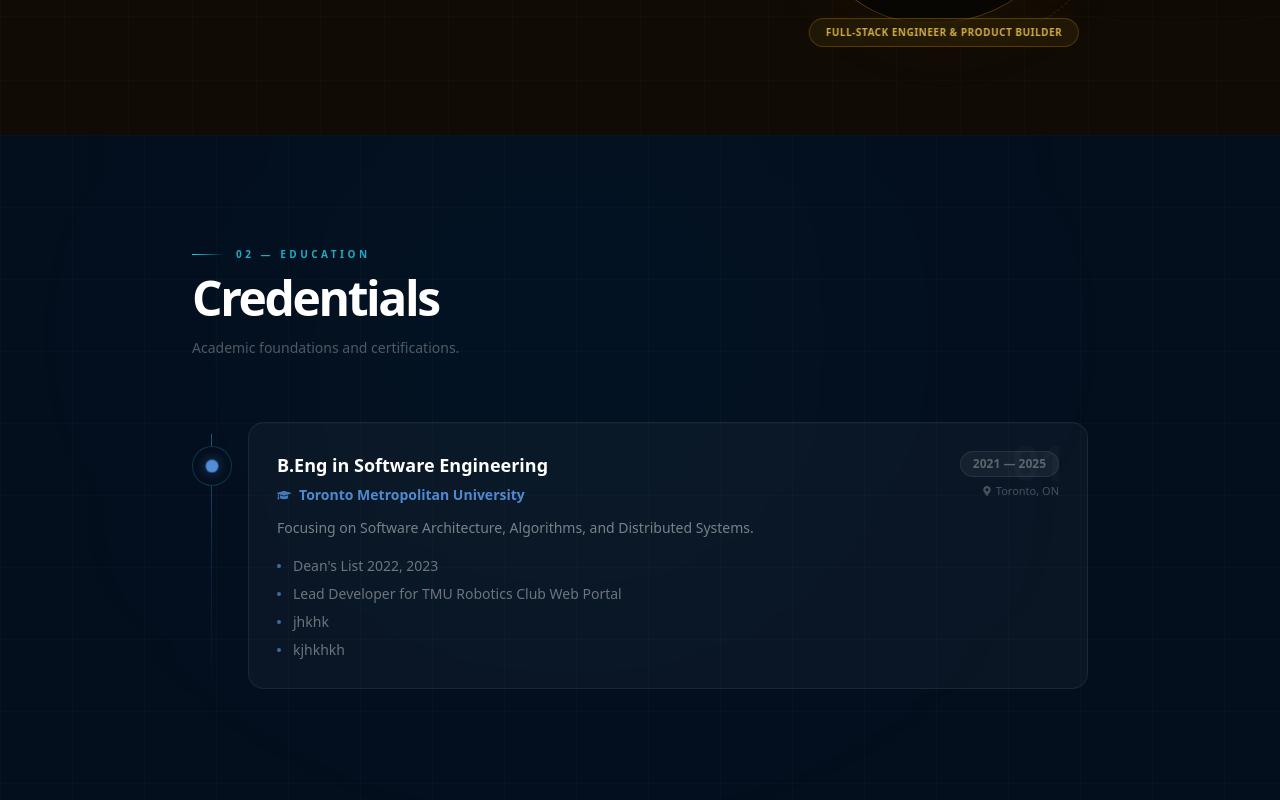
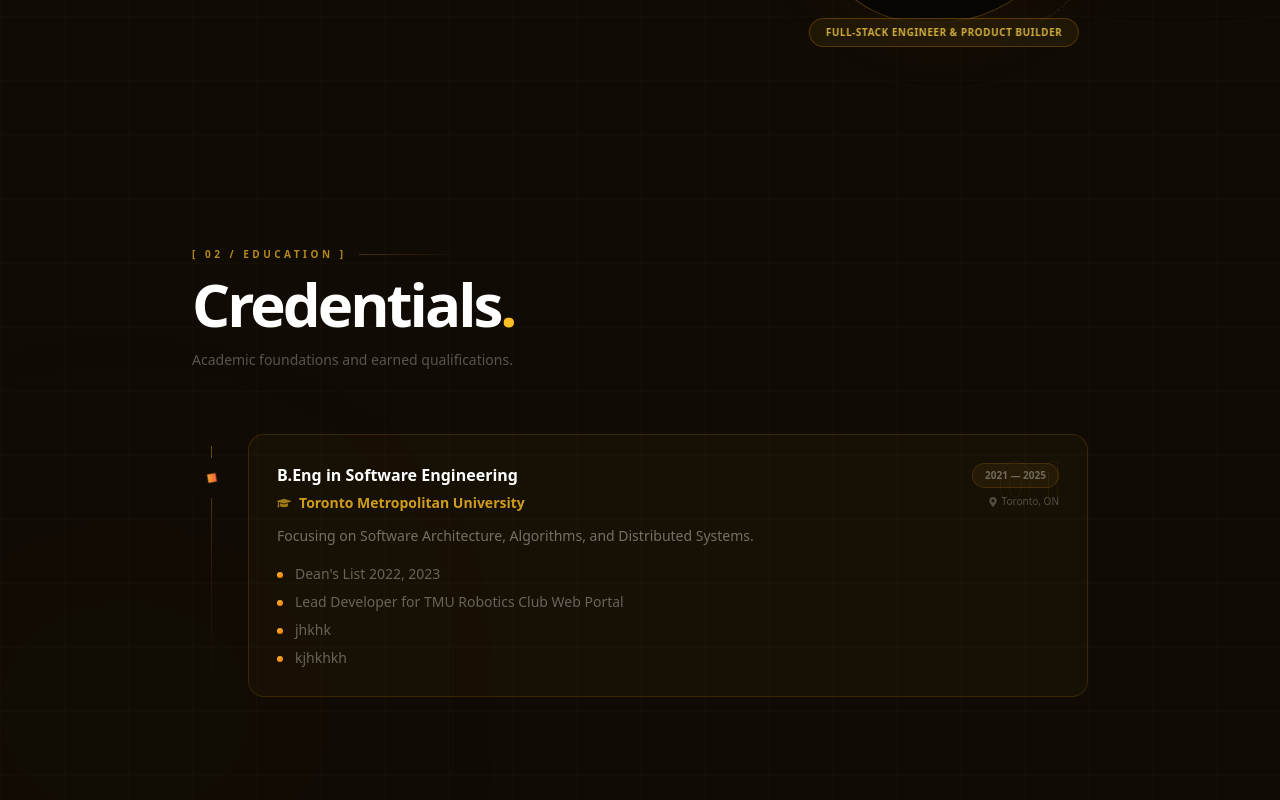
Before and after one commit to salienceenterprises-lab/portfolio-5f77b, a Next.js app: page /portfolio-5f77b/ in a window 1280 px wide. Shown: the part 1360-2160 px from the top of the page. Built offline with nearby package versions, Linux system fonts and the light colour scheme.

Commit message:
Update app/components/education.jsx via Portfolio SaaS

```diff
--- a/app/components/education.jsx
+++ b/app/components/education.jsx
@@ -6,125 +6,90 @@ export default function PortfolioEducation({ data }) {
   if (!data?.education?.length) return null;
 
   return (
-    <section id="education" className="relative py-28 px-6 overflow-hidden bg-[#040f1e]">
+    <section id="education" className="relative py-28 px-6 overflow-hidden bg-[#100b05]">
 
-      {/* Ambient */}
       <div className="absolute inset-0 pointer-events-none">
-        <div className="absolute top-0 left-1/4 w-[500px] h-[400px] bg-cyan-500/[0.05] rounded-full blur-[160px]" />
-        <div className="absolute inset-0 bg-[linear-gradient(to_right,rgba(255,255,255,0.015)_1px,transparent_1px),linear-gradient(to_bottom,rgba(255,255,255,0.015)_1px,transparent_1px)] bg-[size:72px_72px]" />
+        <div className="absolute bottom-0 left-0 w-[500px] h-[400px] rounded-full blur-[160px] -translate-x-1/4 translate-y-1/4"
+          style={{ background:"radial-gradient(ellipse,rgba(251,191,36,0.05),transparent 70%)" }} />
+        <div className="absolute inset-0 bg-[linear-gradient(rgba(251,191,36,0.02)_1px,transparent_1px),linear-gradient(90deg,rgba(251,191,36,0.02)_1px,transparent_1px)] bg-[size:64px_64px]" />
       </div>
 
       <div className="max-w-4xl mx-auto relative z-10">
-
-        {/* Header */}
-        <motion.div
-          initial={{ opacity: 0, x: -20 }}
-          whileInView={{ opacity: 1, x: 0 }}
-          viewport={{ once: true }}
-          transition={{ duration: 0.6 }}
-          className="flex items-center gap-3 mb-3"
-        >
-          <motion.div
-            initial={{ width: 0 }} whileInView={{ width: 32 }} viewport={{ once: true }}
-            transition={{ duration: 0.8 }}
-            className="h-px bg-gradient-to-r from-cyan-400 to-transparent"
-          />
-          <span className="text-[10px] font-bold tracking-[0.35em] uppercase text-cyan-400/80">02 — Education</span>
+        <motion.div initial={{ opacity:0,x:-20 }} whileInView={{ opacity:1,x:0 }} viewport={{ once:true }} transition={{ duration:0.5 }}
+          className="flex items-center gap-3 mb-3">
+          <span className="text-[10px] font-black tracking-[0.35em] uppercase text-amber-400/70">[ 02 / Education ]</span>
+          <div className="flex-1 h-px bg-gradient-to-r from-amber-500/25 to-transparent max-w-[100px]" />
         </motion.div>
 
-        <motion.h2
-          initial={{ opacity: 0, y: 20 }}
-          whileInView={{ opacity: 1, y: 0 }}
-          viewport={{ once: true }}
-          transition={{ duration: 0.7, delay: 0.05 }}
-          className="text-4xl sm:text-5xl font-black tracking-tighter text-white mb-4"
-        >
-          Credentials
+        <motion.h2 initial={{ opacity:0,y:18 }} whileInView={{ opacity:1,y:0 }} viewport={{ once:true }} transition={{ duration:0.6,delay:0.05 }}
+          className="text-4xl sm:text-6xl font-black tracking-tighter text-white mb-4">
+          Credentials<span className="text-amber-400">.</span>
         </motion.h2>
-        <motion.p
-          initial={{ opacity: 0 }}
-          whileInView={{ opacity: 1 }}
-          viewport={{ once: true }}
-          transition={{ duration: 0.6, delay: 0.15 }}
-          className="text-white/30 text-sm mb-16 max-w-md"
-        >
-          Academic foundations and certifications.
+        <motion.p initial={{ opacity:0 }} whileInView={{ opacity:1 }} viewport={{ once:true }} transition={{ duration:0.5,delay:0.15 }}
+          className="text-white/30 text-sm mb-16 max-w-sm">
+          Academic foundations and earned qualifications.
         </motion.p>
 
-        {/* Timeline */}
         <div className="relative">
-          <motion.div
-            initial={{ height: 0 }}
-            whileInView={{ height: "100%" }}
-            viewport={{ once: true }}
-            transition={{ duration: 1.8, ease: "easeInOut" }}
-            className="absolute left-[19px] top-3 w-px bg-gradient-to-b from-cyan-400/40 via-blue-500/15 to-transparent hidden sm:block origin-top"
-          />
+          <motion.div initial={{ scaleY:0 }} whileInView={{ scaleY:1 }} viewport={{ once:true }}
+            transition={{ duration:1.8,ease:"easeInOut" }}
+            className="absolute left-[19px] top-3 w-px hidden sm:block origin-top"
+            style={{ height:"calc(100% - 12px)", background:"linear-gradient(180deg,rgba(251,191,36,0.35),rgba(249,115,22,0.1),transparent)" }} />
 
           <div className="space-y-7">
             {data.education.map((edu, index) => (
-              <motion.div
-                key={index}
-                initial={{ opacity: 0, x: -25 }}
-                whileInView={{ opacity: 1, x: 0 }}
-                viewport={{ once: true, margin: "-80px" }}
-                transition={{ duration: 0.5, delay: index * 0.1, type: "spring", stiffness: 100 }}
-                className="relative sm:pl-14"
-              >
-                {/* Timeline dot */}
-                <div className="hidden sm:flex absolute left-0 top-6 w-10 h-10 rounded-full bg-[#040f1e] border border-cyan-400/20 items-center justify-center z-10">
-                  <motion.div
-                    animate={{ scale: [1, 1.4, 1], opacity: [0.5, 1, 0.5] }}
-                    transition={{ duration: 3, repeat: Infinity, delay: index * 0.6 }}
-                    className="w-2.5 h-2.5 rounded-full bg-blue-400 shadow-[0_0_10px_rgba(96,165,250,0.5)]"
-                  />
+              <motion.div key={index}
+                initial={{ opacity:0,x:-30 }} whileInView={{ opacity:1,x:0 }} viewport={{ once:true,margin:"-80px" }}
+                transition={{ duration:0.5,delay:index*0.1,type:"spring",stiffness:100 }}
+                className="relative sm:pl-14">
+
+                {/* Timeline dot — star/diamond shape for education */}
+                <div className="hidden sm:flex absolute left-0 top-6 w-10 h-10 items-center justify-center z-10"
+                  style={{ background:"#100b05" }}>
+                  <motion.div animate={{ rotate:[0,180,360] }} transition={{ duration:8,repeat:Infinity,ease:"linear" }}
+                    className="w-3 h-3 shadow-[0_0_12px_rgba(251,191,36,0.6)]"
+                    style={{ background:"linear-gradient(135deg,#fbbf24,#ef4444)", clipPath:"polygon(50% 0%,100% 50%,50% 100%,0% 50%)" }} />
                 </div>
 
-                <motion.div
-                  whileHover={{ x: 6 }}
-                  transition={{ type: "spring", stiffness: 300 }}
-                  className="group"
-                >
-                  <div className="relative bg-white/[0.03] border border-white/[0.07] rounded-2xl p-6 sm:p-7 overflow-hidden hover:border-blue-500/25 hover:bg-white/[0.05] transition-all duration-400">
-
-                    <div className="absolute inset-0 bg-gradient-to-br from-blue-500/[0.04] to-transparent opacity-0 group-hover:opacity-100 transition-opacity duration-400 pointer-events-none rounded-2xl" />
-
-                    {/* Watermark */}
-                    <div className="absolute right-5 top-4 text-5xl font-black text-white/[0.025] select-none leading-none">
-                      {String(index + 1).padStart(2, "0")}
-                    </div>
+                <motion.div whileHover={{ x:6 }} transition={{ type:"spring",stiffness:300 }} className="group">
+                  <div className="relative border border-amber-500/15 rounded-2xl p-6 sm:p-7 overflow-hidden transition-all duration-400 hover:border-amber-400/35 hover:shadow-[0_8px_40px_rgba(251,191,36,0.08)]"
+                    style={{ background:"rgba(251,191,36,0.03)" }}>
+                    <div className="absolute inset-0 rounded-2xl opacity-0 group-hover:opacity-100 transition-opacity duration-400 pointer-events-none"
+                      style={{ background:"linear-gradient(135deg,rgba(251,191,36,0.04),transparent)" }} />
+                    <span className="absolute right-5 top-4 text-6xl font-black select-none leading-none tabular-nums"
+                      style={{ WebkitTextFillColor:"transparent", WebkitTextStrokeWidth:"1px", WebkitTextStrokeColor:"rgba(251,191,36,0.06)" }}>
+                      {String(index+1).padStart(2,"0")}
+                    </span>
 
                     <div className="flex flex-col sm:flex-row sm:items-start sm:justify-between gap-3 mb-3 relative z-10">
                       <div>
-                        <h3 className="text-lg font-bold text-white group-hover:text-blue-200 transition-colors duration-300">
-                          {edu.degree}
-                        </h3>
+                        <h3 className="text-base font-black text-white group-hover:text-amber-200 transition-colors duration-300">{edu.degree}</h3>
                         <div className="flex items-center gap-2 mt-1.5">
-                          <FaGraduationCap className="w-3.5 h-3.5 text-blue-400/70" />
-                          <span className="text-sm font-semibold text-blue-400/80">{edu.institution}</span>
+                          <FaGraduationCap className="w-3.5 h-3.5 text-amber-400/60" />
+                          <span className="text-sm font-bold text-amber-400/80">{edu.institution}</span>
                         </div>
                       </div>
                       <div className="flex flex-col items-start sm:items-end gap-1.5 flex-shrink-0">
-                        <span className="text-xs font-bold text-white/30 bg-white/[0.05] border border-white/[0.08] px-3 py-1 rounded-full">
+                        <span className="text-[10px] font-bold text-white/35 border border-amber-500/15 px-3 py-1 rounded-full"
+                          style={{ background:"rgba(251,191,36,0.06)" }}>
                           {edu.period}
                         </span>
                         {edu.location && (
-                          <span className="flex items-center gap-1 text-[11px] text-white/25">
+                          <span className="flex items-center gap-1 text-[10px] text-white/25">
                             <FaMapMarkerAlt className="w-2.5 h-2.5" /> {edu.location}
                           </span>
                         )}
                       </div>
                     </div>
 
-                    {edu.description && (
-                      <p className="text-sm text-white/45 leading-relaxed mb-4 relative z-10">{edu.description}</p>
-                    )}
+                    {edu.description && <p className="text-sm text-white/40 leading-relaxed mb-4 relative z-10">{edu.description}</p>}
 
                     {edu.achievements?.length > 0 && (
                       <ul className="space-y-2 relative z-10">
-                        {edu.achievements.filter(a => a?.trim()).map((a, i) => (
-                          <li key={i} className="flex items-start gap-3 text-sm text-white/40">
-                            <div className="mt-2 w-1 h-1 rounded-full bg-blue-400/60 flex-shrink-0" />
+                        {edu.achievements.filter(a=>a?.trim()).map((a,i) => (
+                          <li key={i} className="flex items-start gap-3 text-sm text-white/35">
+                            <div className="mt-2 w-1.5 h-1.5 rounded-full flex-shrink-0"
+                              style={{ background:"linear-gradient(135deg,#fbbf24,#f97316)" }} />
                             {a}
                           </li>
                         ))}
```
